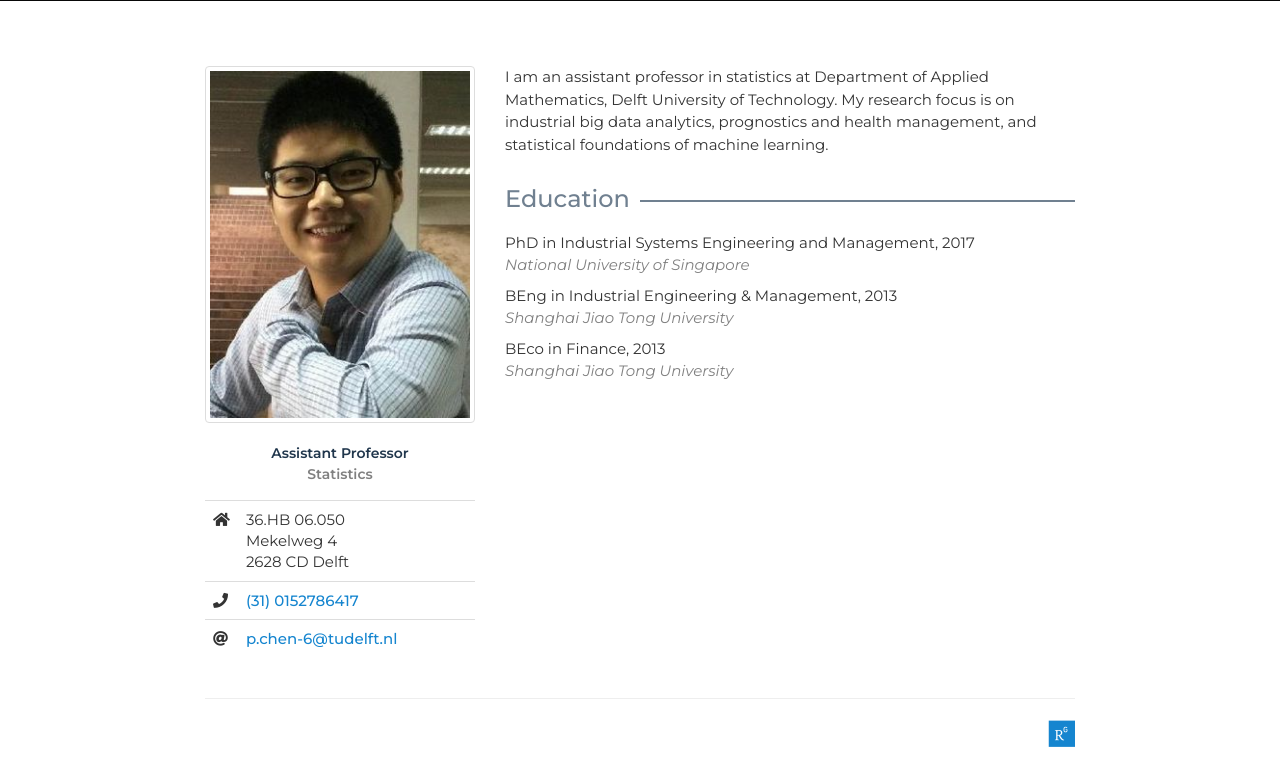
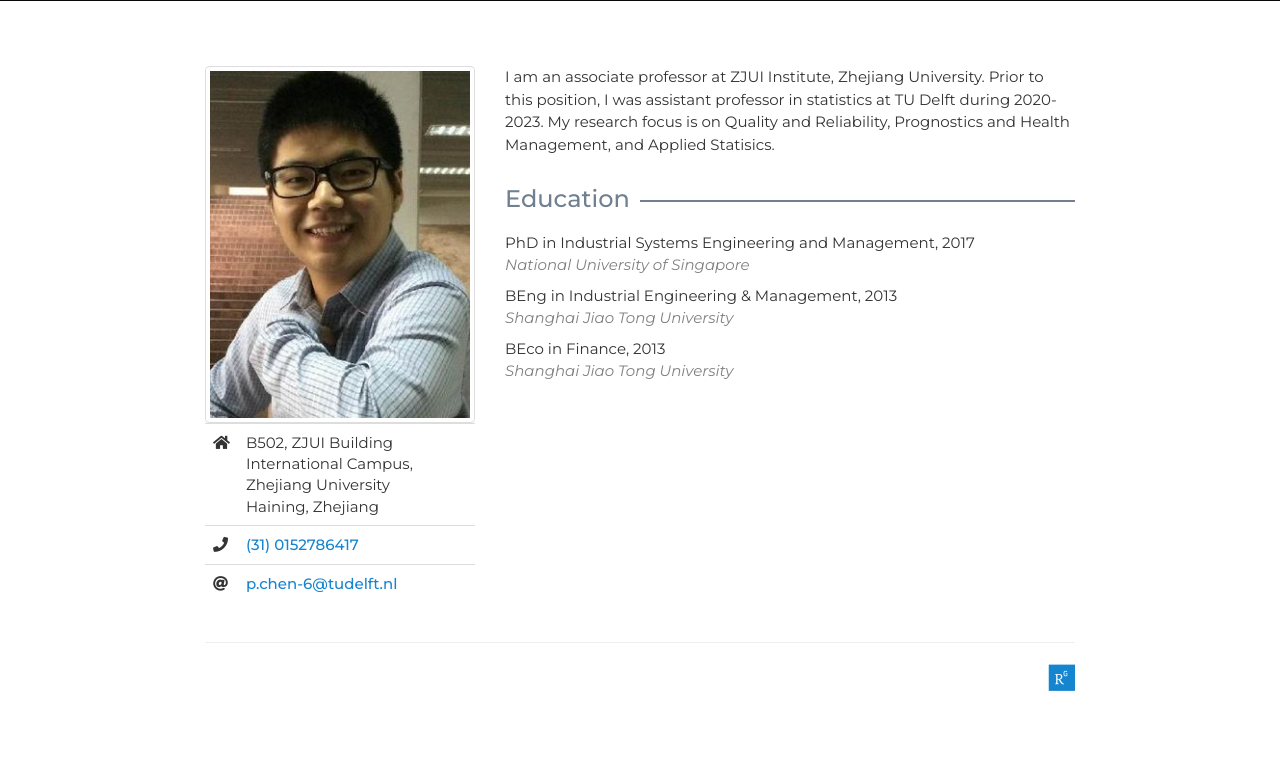
Before and after one commit to zju-reads/zju-reads.github.io, a plain HTML site: page index.html in a window 1280 px wide. Shown: the part 81-861 px from the top of the page. After the commit the page ends 806 px from the top, so only its background shows below. Drawn offline with nearby package versions, Linux system fonts and the light colour scheme; some icons are missing.

Commit message:
index change

```diff
--- a/index.html
+++ b/index.html
@@ -61,18 +61,20 @@
       <div class="col-sm-4">
         <img class="center-block img img-responsive img-thumbnail" src="img/piao.jpg" alt="Image of CHEN Piao">
 
-        <p id="title">Assistant Professor<br>
+        <!--
+        <p id="title">Associate Professor<br>
           <span id="program">Statistics</span>
         </p>
+        -->
 
         <table class="table" id="contact-table">
           <tbody>
             <tr>
               <td style="width:30px"><i class="fas fa-home"></i></td>
               <td>
-                36.HB 06.050 <br>
-                Mekelweg 4 <br>
-                2628 CD Delft
+                B502, ZJUI Building <br>
+                International Campus, Zhejiang University <br>
+                Haining, Zhejiang
               </td>
             </tr>
             <tr>
@@ -91,8 +93,7 @@
 
 
 
-        <p>I am an assistant professor in statistics at Department of Applied Mathematics, Delft University of Technology.
-My research focus is on industrial big data analytics, prognostics and health management, and statistical foundations of machine learning.</p>
+        <p>I am an associate professor at ZJUI Institute, Zhejiang University. Prior to this position,  I was assistant professor in statistics at TU Delft during 2020-2023. My research focus is on Quality and Reliability, Prognostics and Health Management, and Applied Statisics.</p>
 
 
         <h3 class="push-down-3"><span>Education</span></h3>
```
